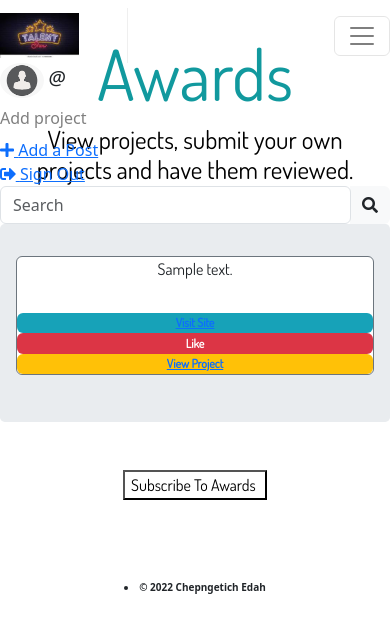
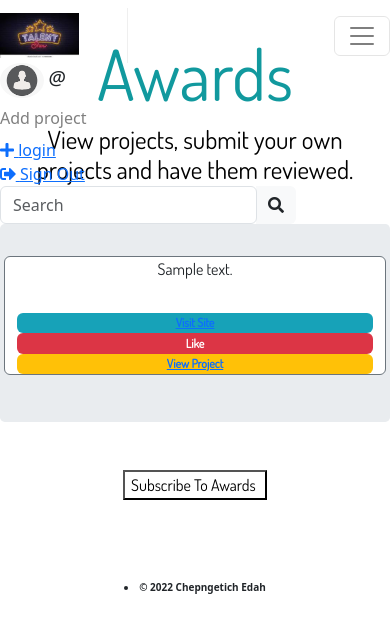
Before and after one commit to edah-hub/AWARDS, a Django app: page / in a window 390 px wide, after a click that opens the changed part. Shown: the top 630 px of the page. Run offline with Django 4.2, Linux system fonts and the light colour scheme; tables that the repository leaves empty hold one stand-in row (values such as "Sample post"); some libraries are stand-ins or nearby versions; some web fonts are replaced.

Commit message:
adds urls

```diff
--- a/awardsapp/forms.py
+++ b/awardsapp/forms.py
@@ -30,7 +30,7 @@ class UpdatebioForm(forms.ModelForm):
         exclude = ['user',]
 
 class PostForm(forms.ModelForm):
-    photo=forms.ImageField(label="")
+    # photo=forms.ImageField(label="")
     class Meta:
         model=Project
         fields=('project_image','title','url','description')
--- a/awardsapp/templates/index.html
+++ b/awardsapp/templates/index.html
@@ -16,11 +16,11 @@
 
 <div class="jumbotron itson mb-3 ">
 
-  <div class="card-deck flex-wrap">
+  <div class="row card-deck ">
     {% for project in all_project %}
     <!-- <h1>All Projects</h1> -->
 
-    <div class="card border-secondary w-33"><a href="{% url 'project' project.id %}">
+    <div class="col-6 card border-secondary w-100"><a href="{% url 'project' project.id %}">
 
         <img src="{{project.project_image.url}}" data-target="#imageModal{{project.id}}" data-toggle="modal" alt="" class="img-fluid"
           id="eachimage1" size="100px200"></a>
--- a/awardsapp/templates/navbar.html
+++ b/awardsapp/templates/navbar.html
@@ -23,13 +23,13 @@
                   </a>
               </li>
               <li class="nav-item">
-                <a class="nav-link" href="{%url 'addpost' %}">Add project</a>
+                <a class="nav-link" href="{%url 'postproject' %}">Add project</a>
             </li>
 
               <li class="nav-item nav-icon">
-                  <a href="{%url 'addpost' %}">
+                  <a href="{%url 'postproject' %}">
                       <i class="fas fa-plus"></i>
-                      <span class="d-sm-block d-md-none d-xl-none">Add a  Post</span>
+                      <span class="d-sm-block d-md-none d-xl-none">login</span>
                   </a>
               </li>
 
@@ -44,12 +44,14 @@
           </ul>
       </div>
       </div>
-      <div class="input-group rounded">
+      <form action="{%url 'search_projects'%}">
+        <div class="input-group rounded">
         <input type="search" class="form-control rounded" placeholder="Search" aria-label="Search" aria-describedby="search-addon" />
         <span class="input-group-text border-0" id="search-addon">
           <i class="fas fa-search"></i>
         </span>
-      </div>
+      </div></form>
+
 
         <!-- <div class="input-group">
           <input id="search-input" type="search" class="form-control" placeholder="Search anything...">
--- a/awardsapp/urls.py
+++ b/awardsapp/urls.py
@@ -9,7 +9,7 @@ urlpatterns=[
     path('',views.index,name='home'),
     path('register/',views.register,name='registrations'),
     path('signin/',views.signin,name='login'),
-    path('new_post/',views.addpost,name='addpost'),
+    path('new_post/',views.postproject,name='postproject'),
     # path('logout/',views.logout,name='logout'),
     path('logout/', LogoutView.as_view(next_page=settings.LOGOUT_REDIRECT_URL), name='logout'),
 
--- a/awardsapp/views.py
+++ b/awardsapp/views.py
@@ -1,5 +1,5 @@
 from __future__ import unicode_literals
-from django.core.exceptions import ObjectDoesNotExist
+
 from telnetlib import AUTHENTICATION
 from .email import send_welcome_email
 from django.shortcuts import render, redirect, get_object_or_404
@@ -39,15 +39,15 @@ def index(request):
 
 def signin(request):
     if request.method=="POST":
-        username=request.POST["username"]
-        password=request.POST["password"]
+        username = request.POST.get('username')
+        password = request.POST.get('password')
 
         user=authenticate(request,username=username,password=password)
         if user is not None:
             login(request,user)
             messages.success(request,"You have successfuly loged in")
             return redirect ("/")
-    return render(request,'login.html')
+    return render(request,'registration/login.html')
 
 def register(request):
     if request.method == "POST":
@@ -108,24 +108,24 @@ def logout(request):
         logout(request)
         return redirect('login')
 
-@login_required(login_url='/accounts/login/')
-def addpost(request):
-    if request.method=="POST":
-        form = PostForm(request.POST,request.FILES)
-        if form.is_valid():
-            post= form.save(commit=False)
-            post.user=request.user
-            post.save()
-            return redirect('home')
+# @login_required(login_url='/accounts/login/')
+# def addpost(request):
+#     if request.method=="POST":
+#         form = PostForm(request.POST,request.FILES)
+#         if form.is_valid():
+#             post= form.save(commit=False)
+#             post.user=request.user
+#             post.save()
+#             return redirect('home')
 
-    else:
-        form=PostForm()
-    try:
-        posts=Project.objects.all()
-        posts=posts[::-1]
-    except Project.DoesNotExist:
-        posts=None
-    return render(request,'registration/new_post.html',{"form":form,"posts":posts})
+#     else:
+#         form=PostForm()
+#     try:
+#         posts=Project.objects.all()
+#         posts=posts[::-1]
+#     except Project.DoesNotExist:
+#         posts=None
+#     return render(request,'registration/new_post.html',{"form":form,"posts":posts})
 
 @login_required(login_url='/accounts/login/')
 def postproject(request):
@@ -233,11 +233,11 @@ def new_project(request):
             project = form.save(commit=False)
             project.user = current_user
             project.save()
-        return redirect('homePage')
+        return redirect('home')
 
     else:
         form = NewProjectForm()
-    return render(request, 'registration/new_project.html', {"form": form})
+    return render(request, 'registration/new_post.html', {"form": form})
 
 # Viewing a single picture
 
--- a/awardsproject/settings.py
+++ b/awardsproject/settings.py
@@ -120,6 +120,7 @@ AUTH_PASSWORD_VALIDATORS = [
 
 
 LOGIN_REDIRECT_URL = 'home'
+LOGIN_URL = 'login'
 LOGOUT_REDIRECT_URL = 'home'
 
 
```
Also changed, not shown: awardsapp/templates/registration/new_post.html (+22 -23 lines).
